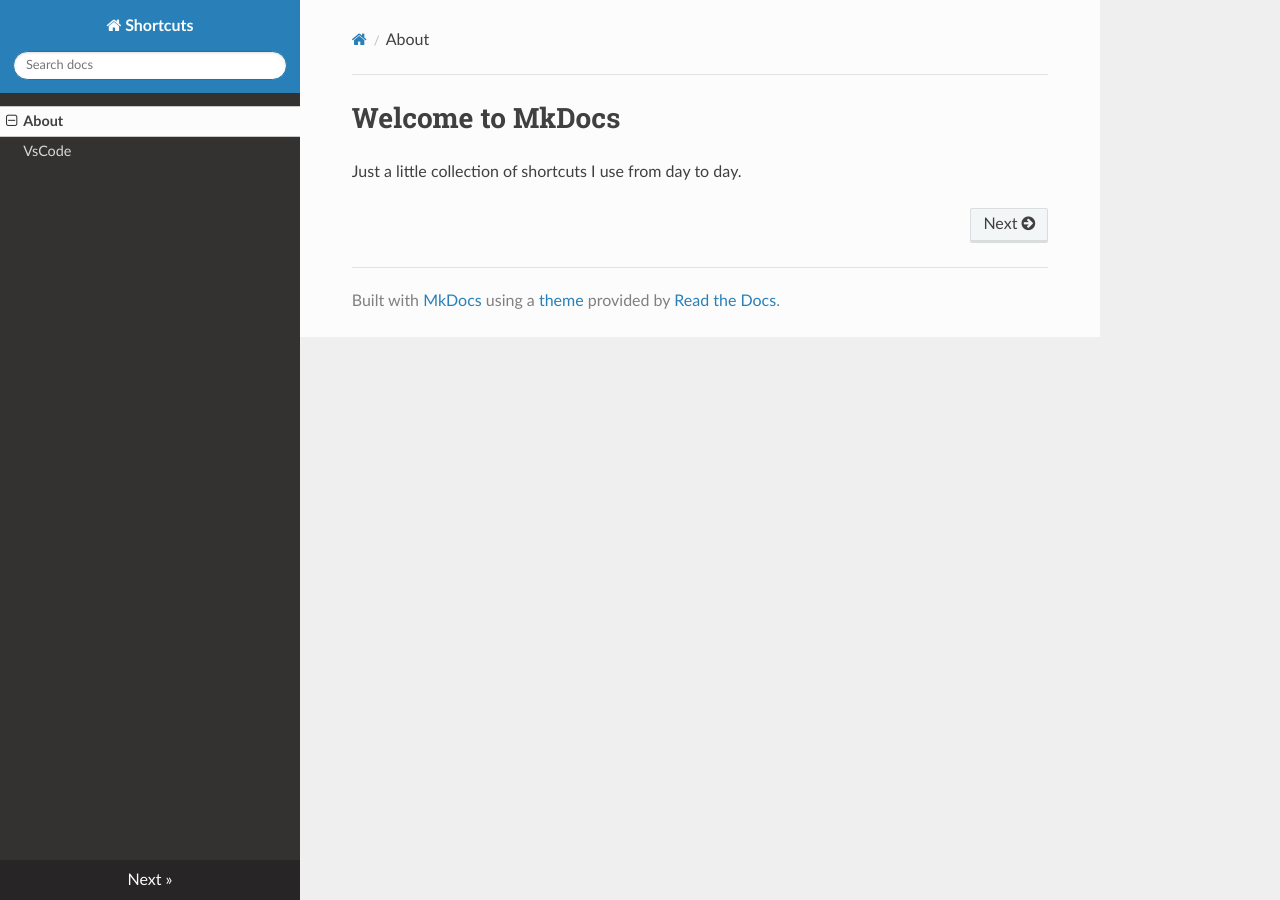
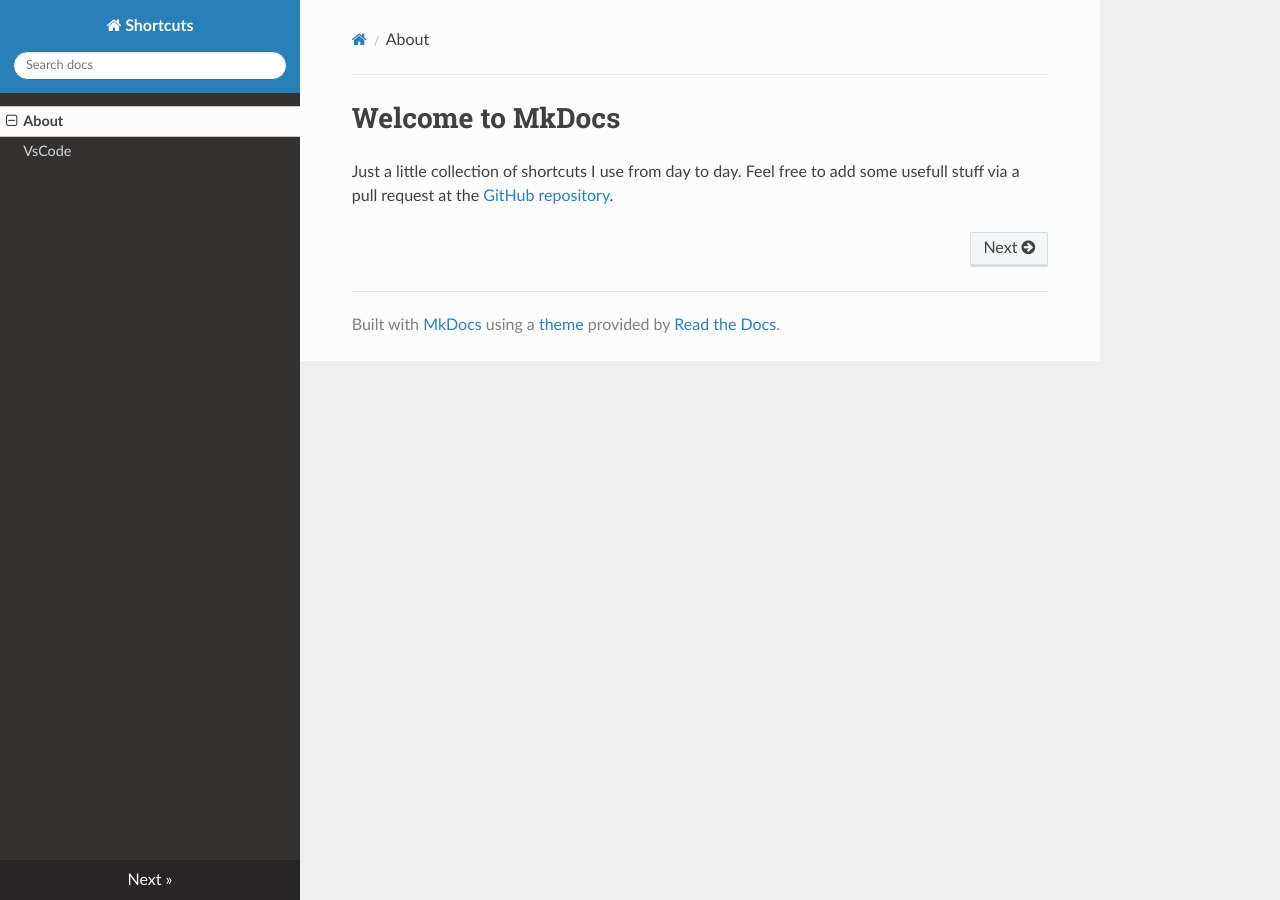
Before and after one commit to ReySi/shortcuts, an MkDocs documentation site: the page built from docs/index.md, in a window 1280 px wide. Built offline with MkDocs 1.6.1, drawn with Linux system fonts in a browser that asks for light colours; nearby versions of some CDN libraries.

Commit message:
add link to the github repository at index.md

```diff
--- a/docs/index.md
+++ b/docs/index.md
@@ -1,3 +1,4 @@
 # Welcome to MkDocs
 
 Just a little collection of shortcuts I use from day to day.
+Feel free to add some usefull stuff via a pull request at the [GitHub repository](https://github.com/ReySi/shortcuts).
```
